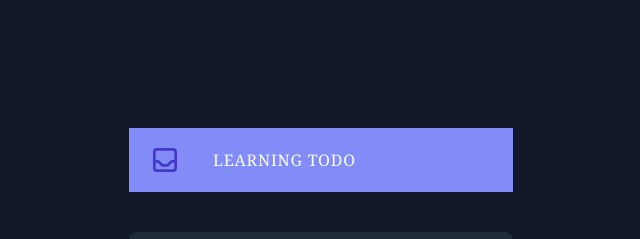
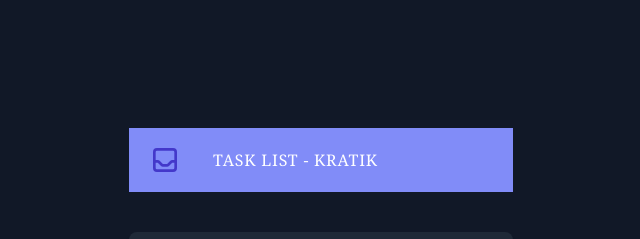
Before and after one commit to flashpunch0-0/Todolist, a React (Create React App) app: page / in a window 1280 px wide. Shown: the top 239 px of the page, without its empty margins (319-959 px from the left). Built offline with nearby package versions, Linux system fonts and the light colour scheme.

Commit message:
Changed the name of heading from Learning Todo to Tasklist-kratik

```diff
--- a/src/App.js
+++ b/src/App.js
@@ -79,7 +79,7 @@ const App = () => {
                     d="M20 13V6a2 2 0 00-2-2H6a2 2 0 00-2 2v7m16 0v5a2 2 0 01-2 2H6a2 2 0 01-2-2v-5m16 0h-2.586a1 1 0 00-.707.293l-2.414 2.414a1 1 0 01-.707.293h-3.172a1 1 0 01-.707-.293l-2.414-2.414A1 1 0 006.586 13H4"
                   />
                 </svg>
-                <p className=" ml-8"> Learning TODO</p>
+                <p className=" ml-8">TASK LIST - KRATIK</p>
               </h1>
             </div>
 
```
